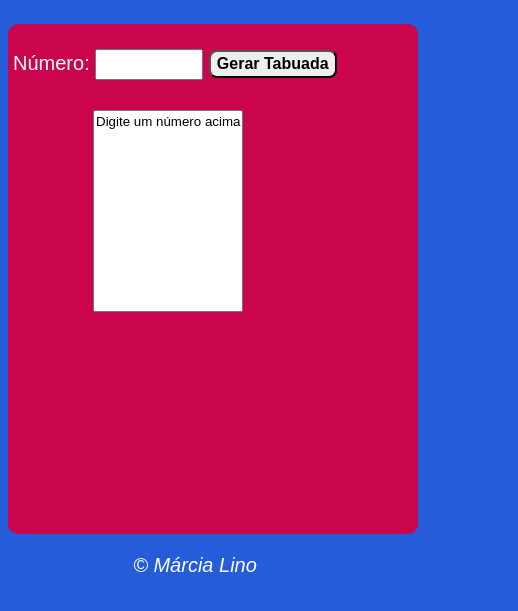
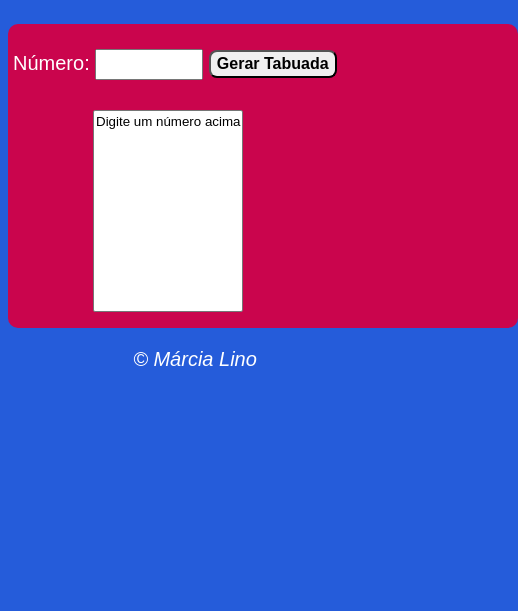
Before and after one commit to marcialino/Projeto-Tabuada, a plain HTML site: page index.html in a window 390 px wide. Shown: the part 75-686 px from the top of the page, 518 px wide, since content can reach past the window. Drawn offline with Linux system fonts and the light colour scheme.

Commit message:
Update mediaquery.css

```diff
--- a/estilos/mediaquery.css
+++ b/estilos/mediaquery.css
@@ -2,12 +2,7 @@
 
 /*configuração para celular */
 
-@media screen and (min-width: 300px) and (max-width:480px){
-    section{
-        width: 400px;
-        height:500px;
-    }
-}
+
 /* configuração para tablet*/
 @media screen and (min-width: 768px) and (max-width: 992px){
 
```
